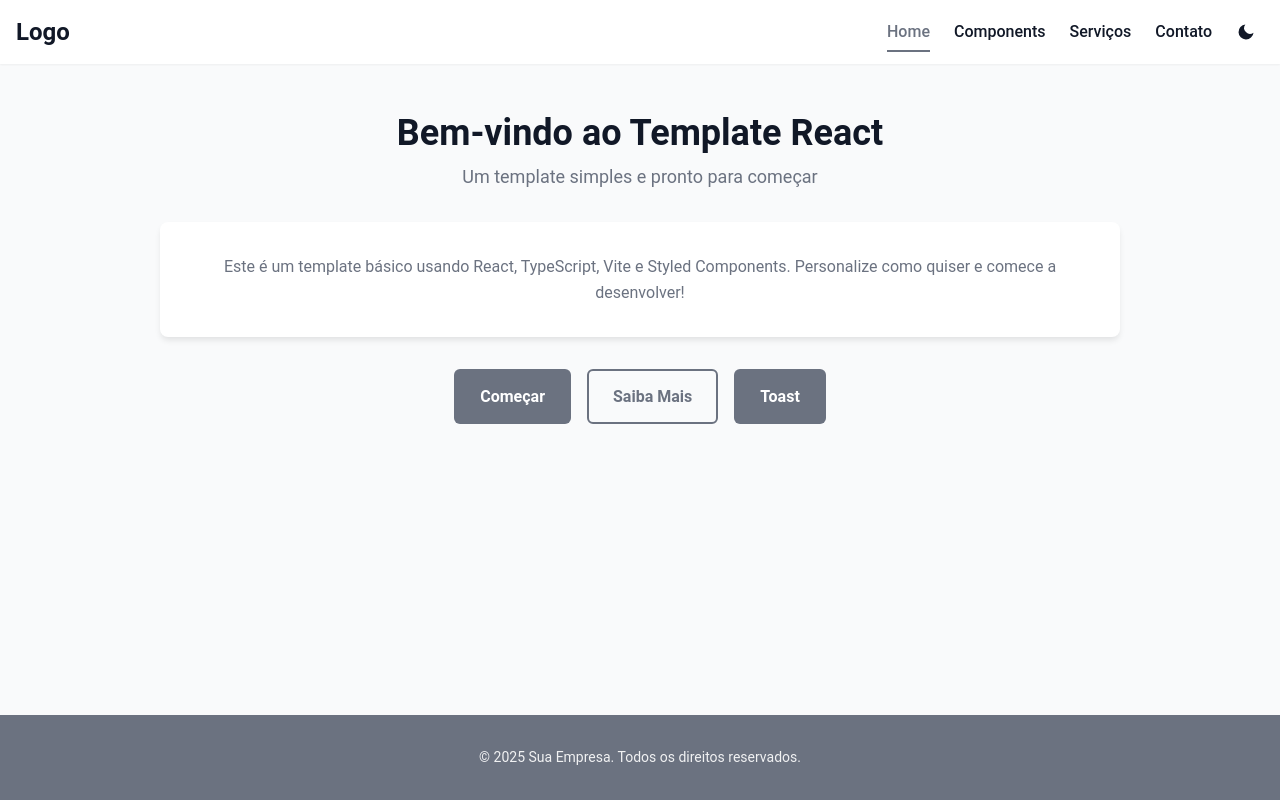
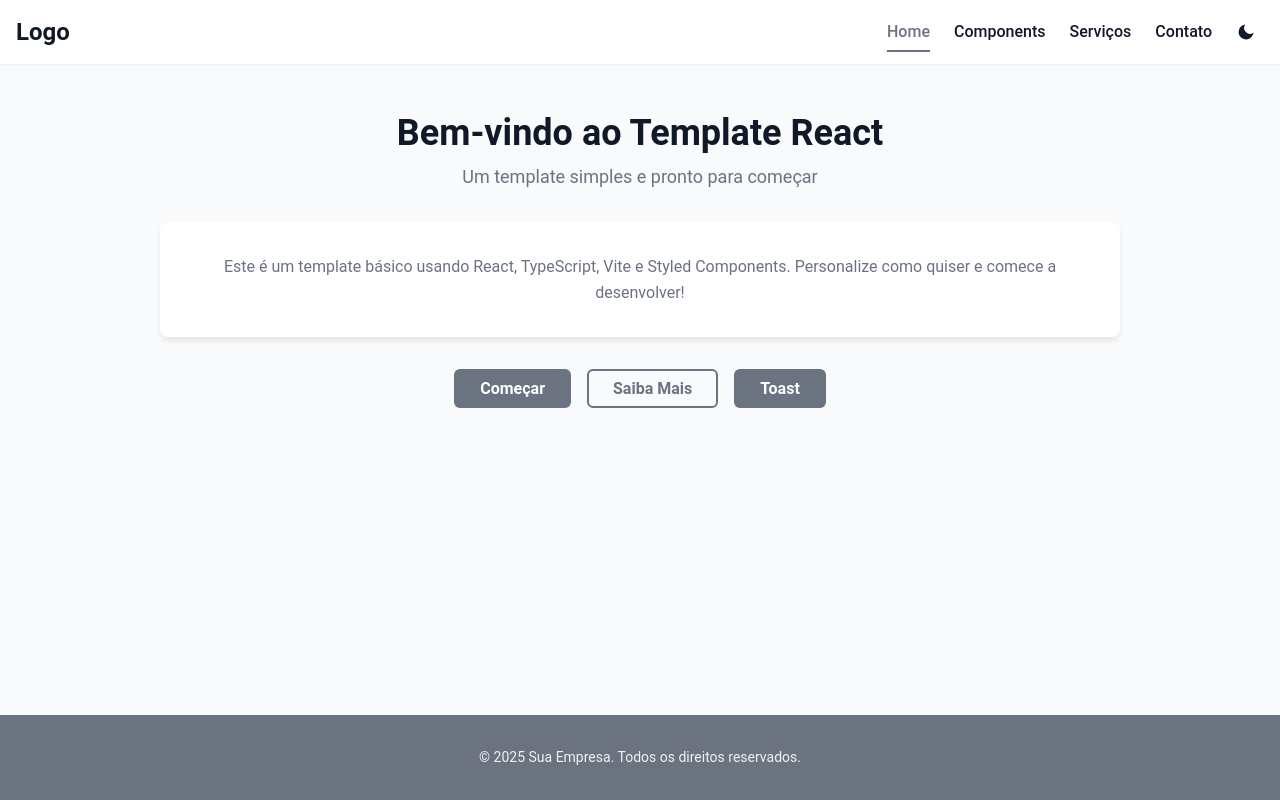
Before and after one commit to thiagopedro99/template-react, a React (Vite) app: page / in a window 1280 px wide. Built offline with nearby package versions, Linux system fonts and the light colour scheme.

Commit message:
feat: Update buton size

```diff
--- a/src/components/common/Button/styles.ts
+++ b/src/components/common/Button/styles.ts
@@ -16,18 +16,19 @@ export const StyledButton = styled.button<ButtonProps>`
   font-family: inherit;
 
   /* Size */
+/* Size */
 ${({ $size = 'md', theme }) => {
     const sizes = {
       sm: css`
-        padding: ${theme.spacing.sm} ${theme.spacing.md};
+      padding: ${theme.spacing.xs} ${theme.spacing.md};
       font-size: ${theme.fonts.sizes.sm};
     `,
       md: css`
-        padding: ${theme.spacing.md} ${theme.spacing.lg};
+      padding: ${theme.spacing.sm} ${theme.spacing.lg};
       font-size: ${theme.fonts.sizes.base};
     `,
       lg: css`
-        padding: ${theme.spacing.lg} ${theme.spacing.xl};
+      padding: ${theme.spacing.md} ${theme.spacing.xl};
       font-size: ${theme.fonts.sizes.lg};
     `,
     };
```
Lines whose indentation alone changed are shown as unchanged.
